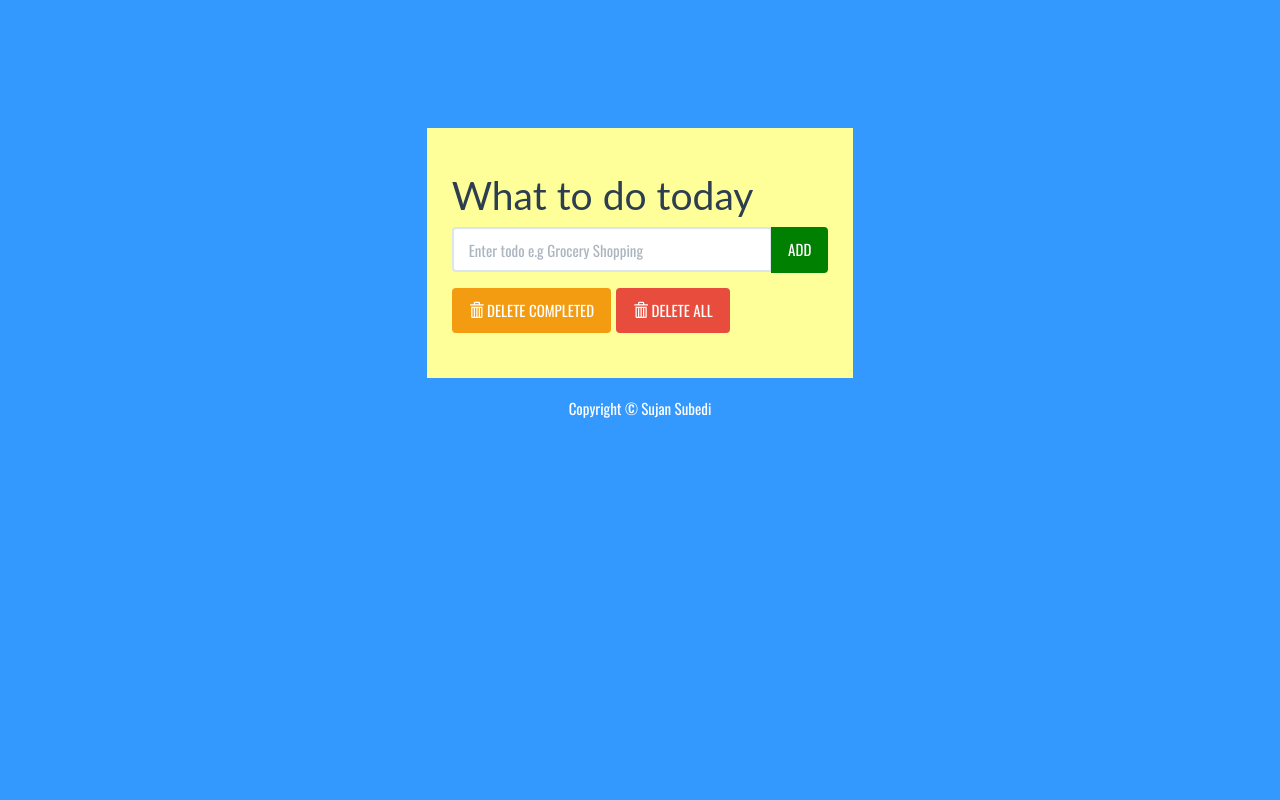
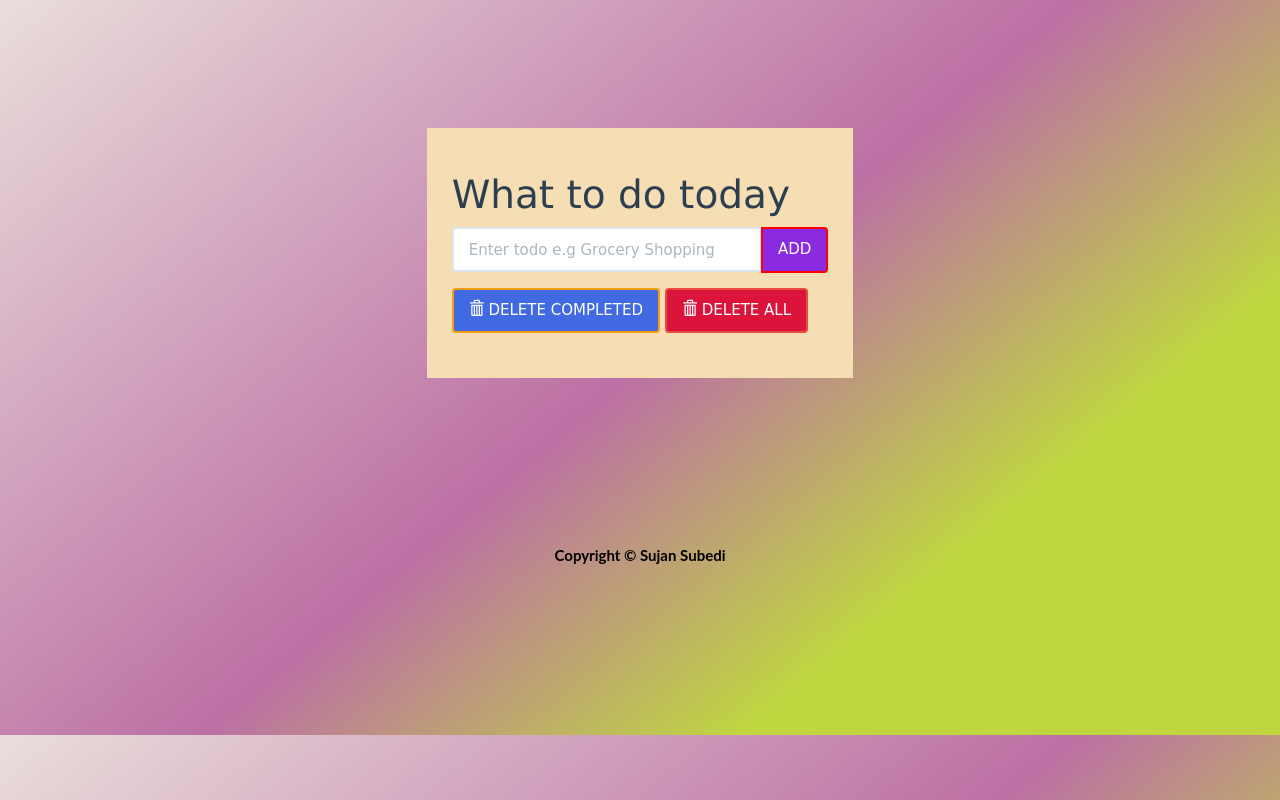
Before and after one commit to Rohit00112/todoapp, a Django app: page / in a window 1280 px wide. Run offline with Django 3.2, Linux system fonts and the light colour scheme; data that the repository does not hold is empty; some libraries are stand-ins or nearby versions.

Commit message:
To do list app completed

```diff
--- a/todolist/static/todolist/styles.css
+++ b/todolist/static/todolist/styles.css
@@ -1,19 +1,28 @@
+
+
 body {
-	background: #3399ff;
-	font-family: 'Oswald', 'Futura', sans-serif;
+	font-family: cursive;
+	background: linear-gradient( 140deg , #EADEDB 0%, #BC70A4 50%, #BFD641 75%)
 }
 #wrapper {
 	margin-top: 10% !important;
 }
 #content {
-	background:#ffff99;
+	background: wheat;
 	padding: 25px;
 }
 #content > h2 {
-	font-size: 18px;
+	font-size: 14px;
 	text-align: center;
 	padding-top: 0;
+
 }
+
+#content > h1{
+	font-family: Verdana, Geneva, Tahoma, sans-serif;
+	color: solid black;
+}
+
 .t10 {
 	margin-top: 10px;
 }
@@ -22,13 +31,47 @@ body {
 }
 .todo-completed {
 	text-decoration: line-through;
-	background: rgba(149, 165, 166, .3);
+	color:red;
+	background: skyblue;
 }
+
+
 footer {
-	margin-top: 20px;
-	color: white;
+	margin-top:44.5vh;
+	color: black;
 }
+
+h5{
+	margin-top: -15%;
+	font-weight: bolder;
+}
+
 #add-btn {
-	background-color:green;
-	border-color:green;
+	background-color: blueviolet;
+	border-color: red;
 }
+
+#add-btn:hover{
+	background-color: crimson;
+	border-color: darkgrey;
+	font-family: monospace;
+}
+
+.btn-warning{
+	background-color: royalblue;
+}
+
+.btn-warning:hover{
+	background-color: indianred;
+	border-color: darkred;
+	font-family: monospace;
+}
+
+.btn-danger{
+	background-color: crimson;
+}
+
+.btn-danger:hover{
+	background-color: gray;
+	font-family: monospace;
+}
--- a/todolist/templates/todolist/index.html
+++ b/todolist/templates/todolist/index.html
@@ -19,7 +19,7 @@
 
 			<div class="row">
 				<div class="col-lg-4 col-lg-offset-4" id="content">
-					<h1>What to do today </h1>
+					<h1 >What to do today </h1>
 
 					<form action="{% url 'add' %}" method="POST" role="form">
 						{% csrf_token %}
@@ -67,7 +67,7 @@
 			<footer>
 				<div class="row pad">
 					<div class="col-lg-12 text-center">
-						Copyright &copy; Sujan Subedi
+						<h5>Copyright &copy; Sujan Subedi </h5>
 					</div>
 				</div>
 			</footer>
```
Also changed, not shown: db.sqlite3.
